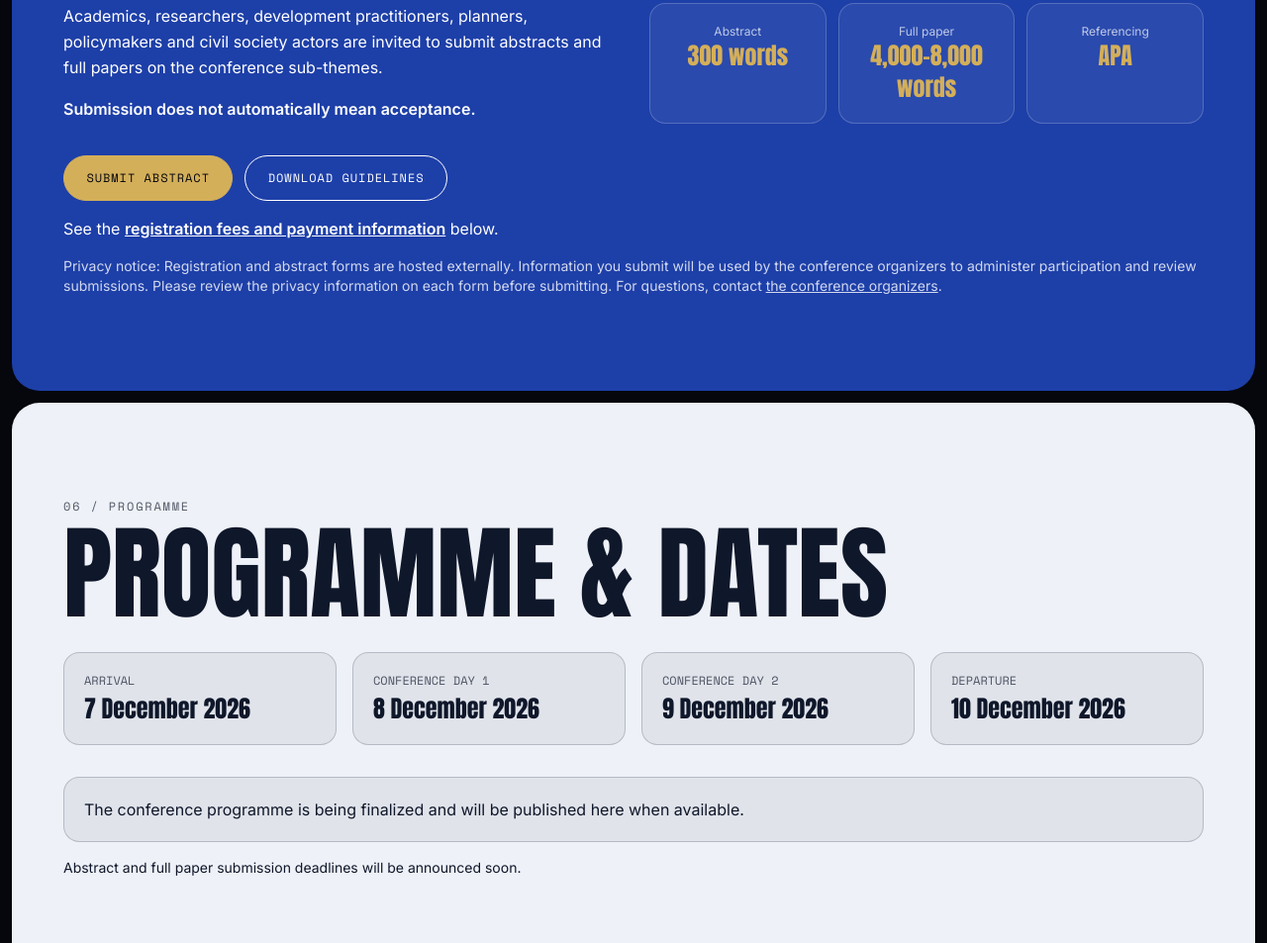
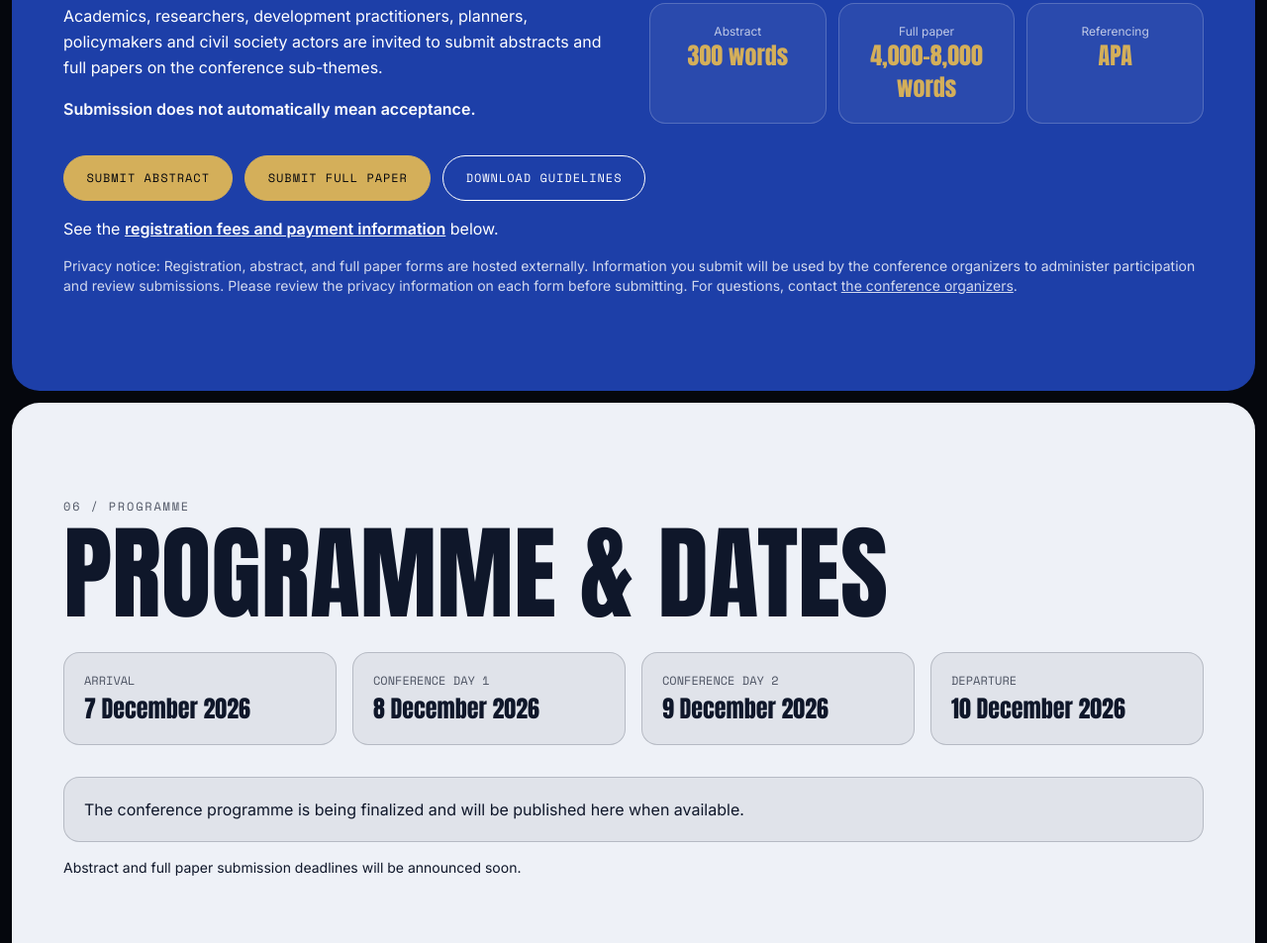
Before and after one commit to abba360/NCCRDN, a website built with Vite: page index.html in a window 1280 px wide. Shown: the part 4308-5261 px from the top of the page at 99% size. Built offline with nearby package versions, Linux system fonts and the light colour scheme.

Commit message:
Add full paper button to call for papers
Co-authored-by: Copilot <223556219+Copilot@users.noreply.github.com>

```diff
--- a/index.html
+++ b/index.html
@@ -91,10 +91,10 @@
   </div>
   <div class="mt-8 flex flex-wrap gap-3">
     <a data-link="abstract" target="_blank" rel="noopener" class="btn">Submit Abstract</a>
-    <!-- <a data-link="paper" target="_blank" rel="noopener" class="btn">Submit Full Paper</a> -->
+    <a data-link="paper" href="https://forms.gle/dGoUH2JKdeWk9QDKA" target="_blank" rel="noopener" class="btn">Submit Full Paper</a>
     <a data-link="guidelines" download class="btn-o">Download Guidelines</a></div>
     <p class="mt-4">See the <a href="#register" class="underline font-semibold">registration fees and payment information</a> below.</p>
-    <p class="mt-4 text-sm opacity-80">Privacy notice: Registration and abstract forms are hosted externally. Information you submit will be used by the conference organizers to administer participation and review submissions. Please review the privacy information on each form before submitting. For questions, contact <a class="underline" href="mailto:Shitumbshitu2@gmail.com">the conference organizers</a>.</p>
+    <p class="mt-4 text-sm opacity-80">Privacy notice: Registration, abstract, and full paper forms are hosted externally. Information you submit will be used by the conference organizers to administer participation and review submissions. Please review the privacy information on each form before submitting. For questions, contact <a class="underline" href="mailto:Shitumbshitu2@gmail.com">the conference organizers</a>.</p>
 </div></section>
 
 <section id="programme" class="panel light"><div class="wrap">
@@ -150,7 +150,7 @@
   <div class="mt-8 flex flex-wrap justify-center gap-3">
     <a data-link="register" target="_blank" rel="noopener" class="btn !bg-ink !text-white !border-ink">Register Now</a>
     <a data-link="abstract" target="_blank" rel="noopener" class="btn-o">Submit Abstract</a>
-    <a data-link="paper" target="_blank" rel="noopener" class="btn-o">Submit Full Paper</a>
+    <a data-link="paper" href="https://forms.gle/dGoUH2JKdeWk9QDKA" target="_blank" rel="noopener" class="btn-o">Submit Full Paper</a>
     <p class="w-full mt-2 text-sm">Privacy notice: Registration, abstract, and full paper forms are hosted externally. Information you submit will be used by the conference organizers to administer participation and review submissions. Please review the privacy information on each form before submitting. For questions, contact <a class="underline" href="mailto:Shitumbshitu2@gmail.com">the conference organizers</a>.</p>
 </div></section>
 
@@ -167,7 +167,7 @@
     <div><h3 class="text-white font-mono uppercase text-xs mb-2">Conference links</h3><ul class="space-y-1">
       <li><a data-link="register" class="hover:text-gold" target="_blank" rel="noopener">Call for Papers</a></li>
       <li><a data-link="abstract" class="hover:text-gold" target="_blank" rel="noopener">Submit abstract</a></li>
-      <li><a data-link="paper" class="hover:text-gold" target="_blank" rel="noopener">Submit full paper</a></li>
+      <li><a data-link="paper" href="https://forms.gle/dGoUH2JKdeWk9QDKA" class="hover:text-gold" target="_blank" rel="noopener">Submit full paper</a></li>
       <li><a data-link="guidelines" download class="hover:text-gold">Submission guidelines</a></li></ul>
       <p class="mt-3">Registration, abstract, and full paper forms are hosted externally. Review the privacy information on each form before submitting.</p></div>
   </div>
```
